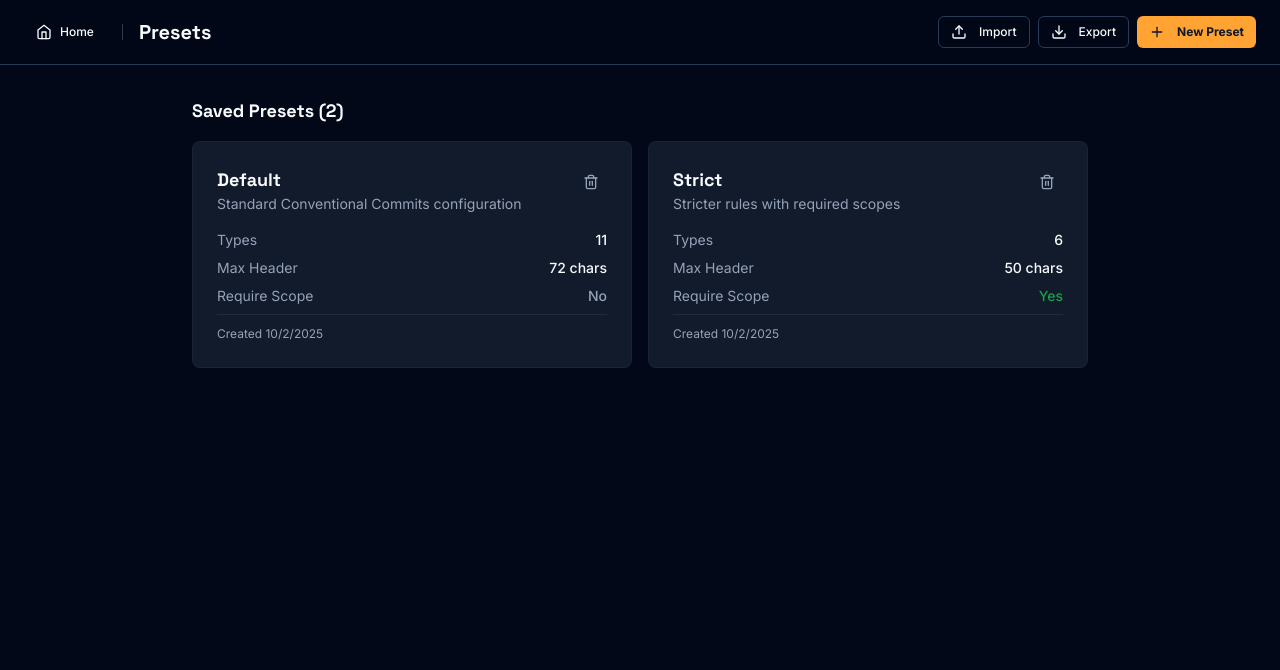
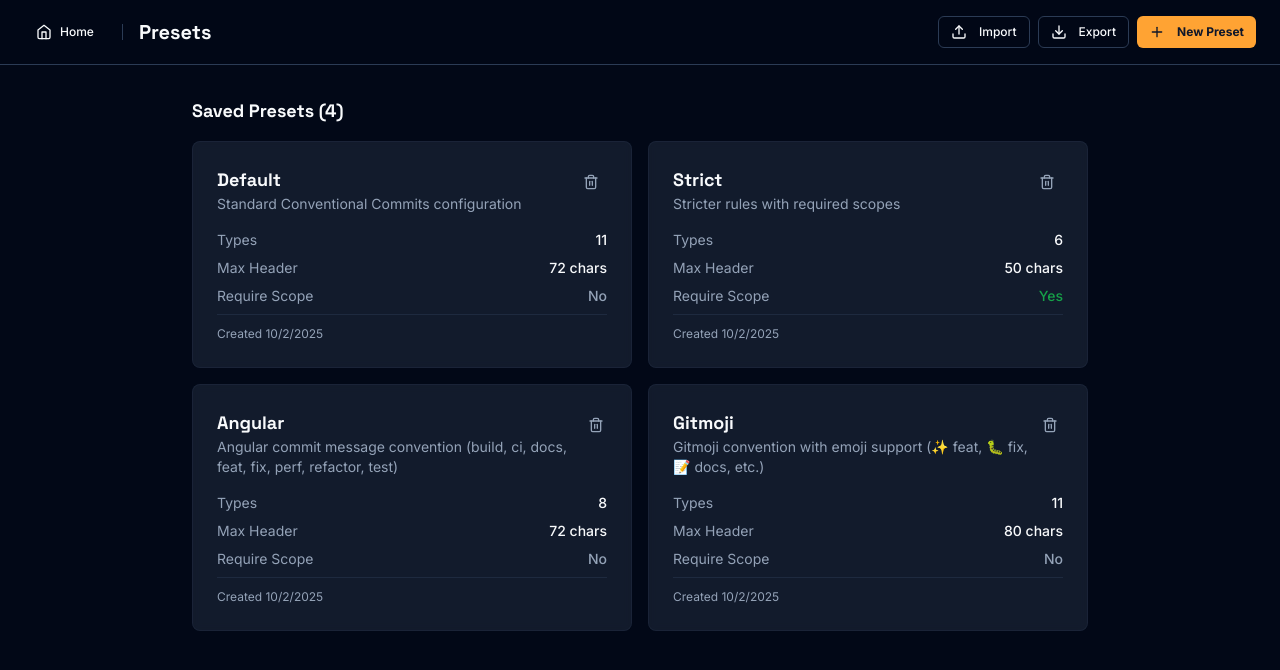
Before and after one commit to slaw469/Commitly, a React (Vite) app in the folder apps/commitly-web/: page /presets in a window 1280 px wide. Shown: the top 670 px of the page. Built offline with nearby package versions, Linux system fonts and the light colour scheme.

Commit message:
feat(web): add angular and gitmoji preset configurations

```diff
--- a/apps/commitly-web/src/pages/Presets.tsx
+++ b/apps/commitly-web/src/pages/Presets.tsx
@@ -48,6 +48,38 @@
       maxLineLength: 72,
       subjectCase: 'lower',
       blockedWords: ['wip', 'todo', 'fixme'],
+    },
+    createdAt: new Date().toISOString(),
+  },
+  {
+    id: 'angular',
+    name: 'Angular',
+    description: 'Angular commit message convention (build, ci, docs, feat, fix, perf, refactor, test)',
+    config: {
+      types: ['build', 'ci', 'docs', 'feat', 'fix', 'perf', 'refactor', 'test'],
+      requireScope: false,
+      maxHeaderLength: 72,
+      maxLineLength: 100,
+      subjectCase: 'lower',
+      subjectEmptyForbidden: true,
+      subjectFullStopForbidden: true,
+      bodyLeadingBlank: true,
+      footerLeadingBlank: true,
+    },
+    createdAt: new Date().toISOString(),
+  },
+  {
+    id: 'gitmoji',
+    name: 'Gitmoji',
+    description: 'Gitmoji convention with emoji support (✨ feat, 🐛 fix, 📝 docs, etc.)',
+    config: {
+      types: ['feat', 'fix', 'docs', 'style', 'refactor', 'perf', 'test', 'build', 'ci', 'chore', 'revert'],
+      requireScope: false,
+      maxHeaderLength: 80,
+      maxLineLength: 100,
+      subjectCase: 'lower',
+      subjectEmptyForbidden: true,
+      subjectFullStopForbidden: true,
     },
     createdAt: new Date().toISOString(),
   },
```
